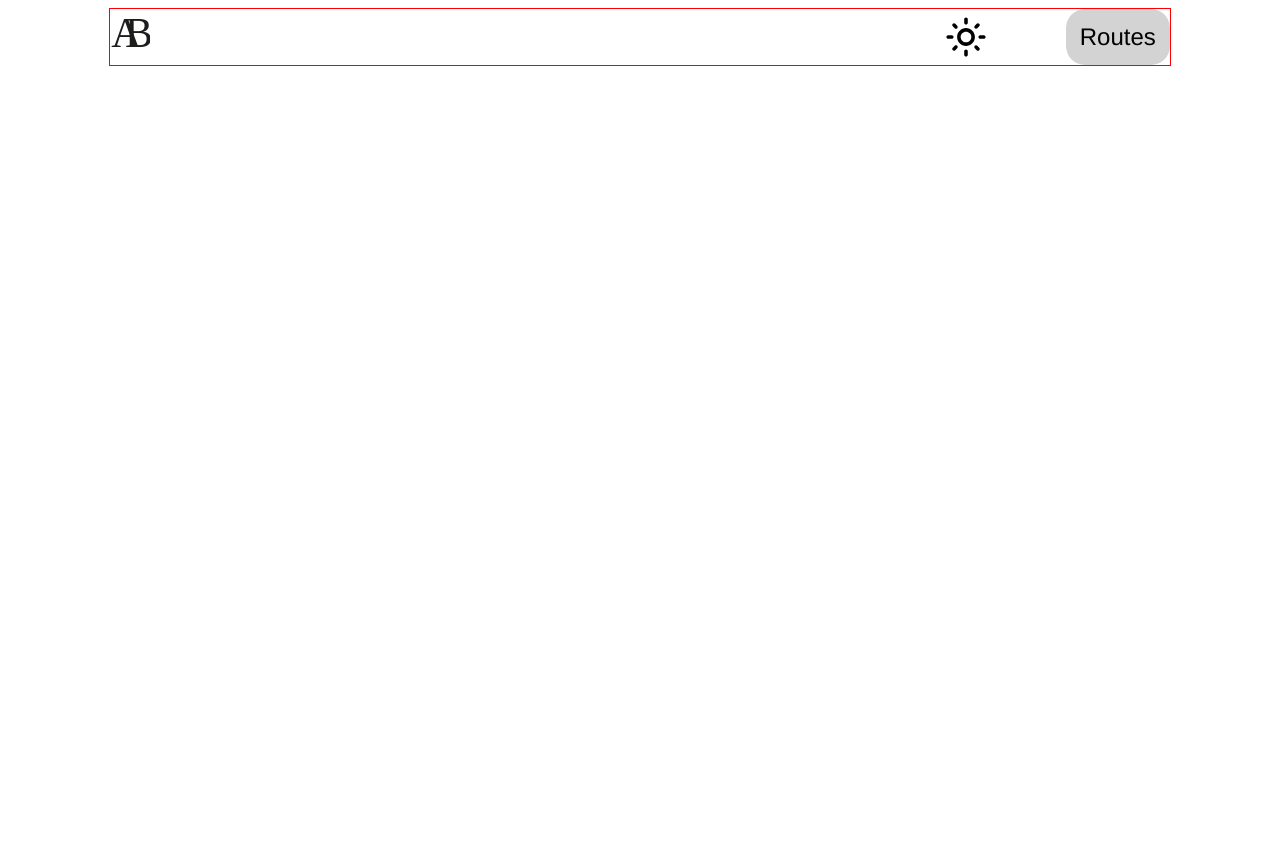
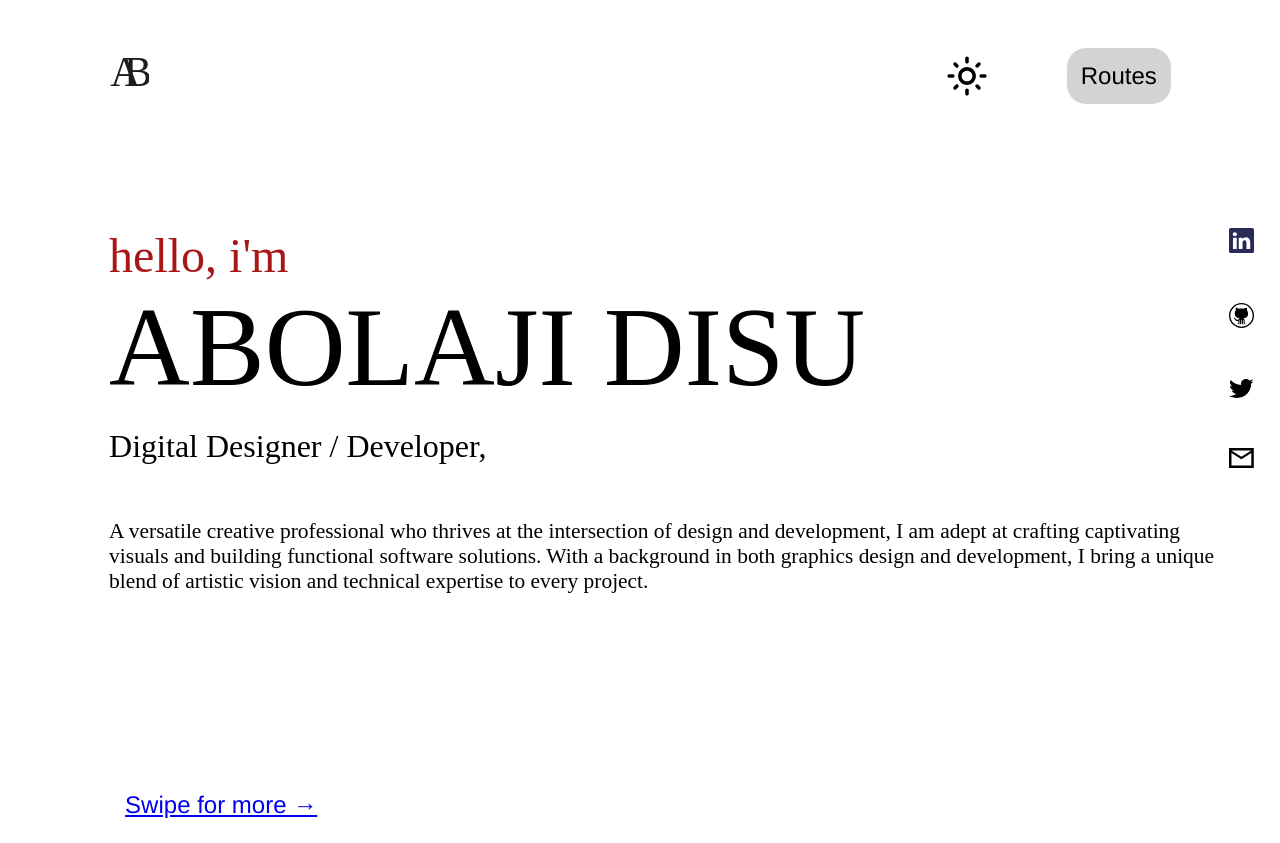
Before and after one commit to abolaji-disu/portfolioV1, a React (Create React App) app: page / in a window 1280 px wide. Before the commit the page ends 800 px from the top, so only its background shows below. Built offline with nearby package versions, Linux system fonts and the light colour scheme; a web font is replaced by a local one.

Commit message:
completed homepage

```diff
--- a/src/App.js
+++ b/src/App.js
@@ -1,11 +1,13 @@
-import Header from "./components/scripts/header";
 import { Routes, Route } from "react-router-dom";
+import Homepage from "./pages/home";
+import About from "./pages/about";
 
 function App() {
   return (
     <div className="App">
       <Routes>
-        <Route path="/" Component={Header} />
+        <Route path="/" Component={Homepage} />
+        <Route path="/about" Component={About} />
       </Routes>
     </div>
   );
--- a/src/color.scss
+++ b/src/color.scss
@@ -4,4 +4,6 @@ $Dark-Gray: #A9A9A9;
 $Dim-Gray: #696969;
 $Light-Slate-Gray: #778899;
 $Slate-Gray:#708090;
-$Dark-Slate-Gray: #2F4F4F
+$Dark-Slate-Gray: #2F4F4F;
+
+$dark-red: #A81717
--- /dev/null
+++ b/src/components/scripts/bottomNav.js
@@ -0,0 +1,16 @@
+import { Link } from "react-router-dom";
+import "../styles/bottomNav.scss";
+
+const BottomNav =  () => {
+
+    return (
+        <Link to={"/about"}>
+        <div className="bottom-nav">
+             Swipe for more        &rarr;
+        </div>
+
+        </Link>
+    )
+}
+
+export default BottomNav;
--- a/src/components/scripts/header.js
+++ b/src/components/scripts/header.js
@@ -1,14 +1,14 @@
 import "../styles/header.scss";
 import Logo from "../../assets/SVGs/my-logo.svg";
 import Light from "../../assets/SVGs/light-icon.svg";
-import Container from "./container";
+
 
 
 const Header = () => {
 
 
     return (
-    <Container>
+
 
         <div className="logo-container">
           <img src={Logo} alt="my-logo" className="header-icon" />
@@ -19,8 +19,6 @@ const Header = () => {
         </div>
           </div>
 
-    </Container>
-
     )
 }
 
--- /dev/null
+++ b/src/components/styles/bottomNav.scss
@@ -0,0 +1,14 @@
+@import "../../color.scss";
+
+.bottom-nav{
+    font-size: 1.5rem;
+    margin-top: 10rem;
+    cursor: pointer;
+
+    padding: 1rem;
+
+    &:hover{
+    background-color: $light-gray;
+    transition: 0.33s ease;
+    }
+}
--- a/src/components/styles/container.scss
+++ b/src/components/styles/container.scss
@@ -1,4 +1,4 @@
 .container {
-    border: 1px solid red;
+    // border: 1px solid red;
     margin: 0 8% auto;
 }
--- a/src/components/styles/footer.scss
+++ b/src/components/styles/footer.scss
@@ -1,11 +1,11 @@
 .icon-container{
     display: flex;
-    flex-direction: column;
-    justify-content: space-around;
-    align-items: center;
+    flex-direction: column-reverse;
+    justify-content: space-between;
+    height: 15rem;
 
 
     img{
-        width: 50px;
+        width: 25px;
     }
 }
--- a/src/components/styles/header.scss
+++ b/src/components/styles/header.scss
@@ -1,5 +1,4 @@
 @import "../../color.scss";
-
 
 body{
     font-family: "Arimo";
@@ -8,8 +7,7 @@ body{
 .logo-container{
     display: flex;
     justify-content: space-between;
-
-
+    margin-top: 3rem;
     .header-icon{
         width: 40px;
     }
--- /dev/null
+++ b/src/pages/about.js
@@ -0,0 +1,13 @@
+
+const About = () => {
+
+    return (
+        <div>
+
+
+        </div>
+    )
+}
+
+
+export default About;
--- a/src/pages/home.js
+++ b/src/pages/home.js
@@ -1,28 +1,42 @@
 import Container from "../components/scripts/container";
 import Header from "../components/scripts/header";
 import Footer from "../components/scripts/footer";
+import BottomNav from "../components/scripts/bottomNav";
+import "../pages/home.scss";
+
+
 
 
 const Homepage = () => {
 
 
     return (
-        <div>
-            <Container>
-                <Header />
 
-                <div>
+    <Container>
+        <Header />
+
+            <div className="landing-section">
                     <div>
-                        <p>hello, i'm</p>
+                        <h6>hello, i'm</h6>
                         <h1>ABOLAJI DISU</h1>
-                        <h5>Designer / Developer</h5>
-                        <p>A tech </p>
+                        <h5>Digital Designer / Developer,</h5>
+                        <p>A versatile creative professional who thrives at the intersection of design and
+                            development, I am adept at crafting captivating visuals and building functional
+                            software solutions. With a background in both graphics design and development,
+                            I bring a unique blend of artistic vision and technical expertise to every project.
+                            </p>
                     </div>
 
-                    <Footer />
-                </div>
-            </Container>
-        </div>
+                    <div>
+                        <Footer />
+                    </div>
+            </div>
+            <div>
+        <BottomNav />
+
+            </div>
+    </Container>
+
     )
 }
 
--- /dev/null
+++ b/src/pages/home.scss
@@ -0,0 +1,40 @@
+@import "../color.scss";
+
+.landing-section{
+    display: flex;
+    justify-content: space-between;
+}
+
+.landing-section{
+    margin-top: 15.5vh;
+
+    h6 {
+        font-family: "Baskerville";
+        color: $dark-red;
+        font-size: 3rem;
+        font-weight: 200;
+        margin: 0;
+    }
+
+          h1 {
+              font-family: "Baskerville";
+              font-weight: 200;
+              font-size: 7rem;
+              padding: 0;
+              margin: 0;
+          }
+
+          h5 {
+            font-family: "Baskerville";
+            font-size: 2rem;
+            margin-top: 1rem;
+            font-weight: 100;
+          }
+
+          p{
+            width: 70rem;
+            // border: 1px solid red;
+            font-size: 1.34rem;
+            font-family: "Baskerville";
+          }
+}
```
Also changed, not shown: src/components/scripts/footer.js (+5 -4 lines).
